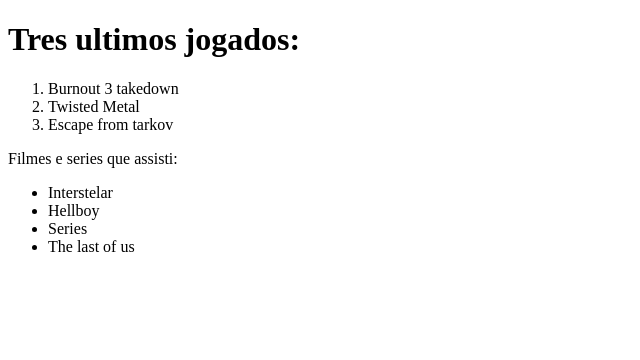
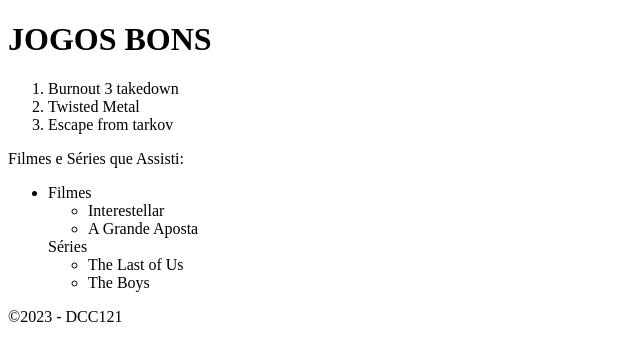
Before and after one commit to ufjf-dcc121/dcc121-2023-1-atv1-Erikma, a plain HTML site: page teste.html in a window 1280 px wide. Shown: the whole page, without its empty margins (0-640 px from the left). Drawn offline with Linux system fonts and the light colour scheme.

Commit message:
adicionei identaçao

```diff
--- a/teste.html
+++ b/teste.html
@@ -5,25 +5,34 @@
         <meta http-equiv="X -UA-0 Compaible" content="IE=edge">
         <meta name="viewpoint" content="width=device-width, inicial -scale=1.8">
 
-        <title>Jogos jogados</title>
+        <title>Três ultimos jogos que joguei</title>
     <body>
-        <div>
-            <p><header><h1>Tres ultimos jogados:</h1></header></p>
-            <ol>
-            <li> Burnout 3 takedown</li>
-            <li> Twisted Metal</li>
-            <li> Escape from tarkov</li>
-            </ol>
-            <p> Filmes e series que assisti:</p>
-                <ul>
-                    <li>Interstelar</li>
-                    <li>Hellboy</li>
-                    <li>Series</li>
-                    <li>The last of us</li>
+            <p><header><h1>JOGOS BONS</h1></header></p>
+                <ol>
+                    <li>Burnout 3 takedown</li>
+                    <li>Twisted Metal</li>
+                    <li>Escape from tarkov</li>
+                </ol>
 
-                </ul>
+            <p>Filmes e Séries que Assisti:</p>
+            <ul>
+                <li>
+                <div>Filmes</div>
+                    <ul>
+                        <li>Interestellar</li>
+                        <li>A Grande Aposta</li>
+                    </ul>
+                <div>Séries</div>
+                    <ul>
+                        <li>The Last of Us</li>
+                        <li>The Boys</li>
+                    </ul>
+                </li>
+            </ul>
 
-        </div>
+            <footer>
+                &copy;2023 - DCC121
+            </footer>
     </body>
 </head>
 </html>
```
